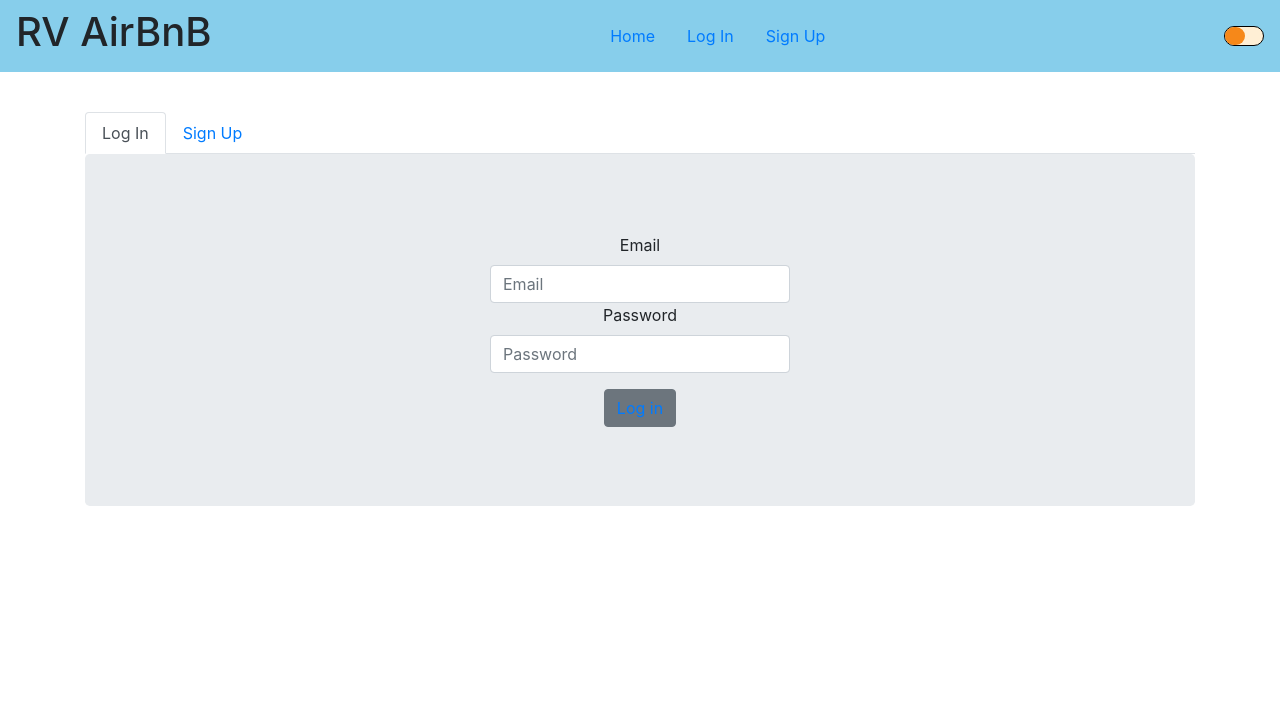
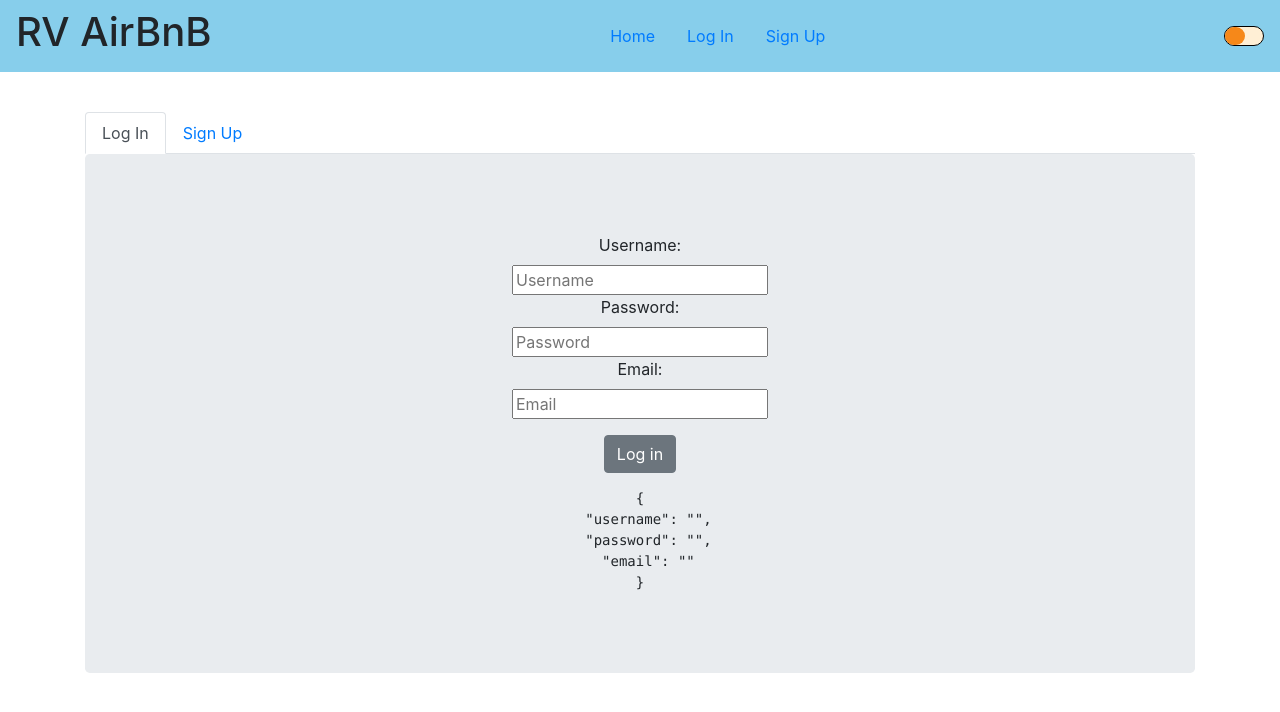
Before and after one commit to BW-FT-AirBNB2-Jackie/front-end, a React (Create React App) app: page /auth in a window 1280 px wide. Shown: the top 712 px of the page. Built offline with nearby package versions, Linux system fonts and the light colour scheme.

Commit message:
Improved the login by connecting it to test data from back-end.  information can be entered and form reset upon submission.

```diff
--- a/package.json
+++ b/package.json
@@ -8,12 +8,14 @@
     "@testing-library/user-event": "^7.1.2",
     "axios": "^0.19.2",
     "bootstrap": "^4.4.1",
+    "formik": "^2.1.4",
     "react": "^16.13.0",
     "react-dom": "^16.13.0",
     "react-router-dom": "^5.1.2",
     "react-scripts": "3.4.0",
     "reactstrap": "^8.4.1",
-    "styled-components": "^5.0.1"
+    "styled-components": "^5.0.1",
+    "yup": "^0.28.1"
   },
   "scripts": {
     "start": "react-scripts start",
--- a/src/App.js
+++ b/src/App.js
@@ -5,6 +5,7 @@ import Auth from './components/Auth';
 import Home from './components/Home';
 import {BrowserRouter as Router, Route } from 'react-router-dom'
 import CreateListing from './components/CreateListing'
+import BrowseListings from './components/BrowseListings';
 
 function App() {
   return (
@@ -15,6 +16,7 @@ function App() {
      <Route exact path='/auth' component={ Auth } />
      <Route exact path='/' render={props => <Home {...props} />} />
      <Route exact path='/createlisting' render={props => <CreateListing {...props} />} />
+     <Route exact path='/browselistings' render={props => <BrowseListings {...props} />} />
      </Router>
     </div>
   );
--- a/src/components/BrowseListings.js
+++ b/src/components/BrowseListings.js
@@ -1,9 +1,15 @@
 import React from 'react';
+import { Form, FormGroup, Label, Input } from "reactstrap";
 
 const BrowseListings = (props) => {
     return (
         <div>
-
+            <Form className="login-form">
+                <FormGroup>
+                    <Label>Search Listings</Label>
+                    <Input type="text" placeholder="Search By Location"></Input>
+                </FormGroup>
+            </Form>
         </div>
 
         );
--- a/src/components/CreateListing.js
+++ b/src/components/CreateListing.js
@@ -1,10 +1,27 @@
 import React from 'react';
+import { Button, Form, FormGroup, FormText, Label, Input } from "reactstrap";
 
 
 const CreateListing = (props) => {
+    console.log(props);
     return (
         <div>
-
+        <Form className="login-form">
+            <FormGroup>
+                <Label>Location</Label>
+                <Input type="text" name="location" placeholder="Location"/>
+                <Label>Description</Label>
+                <Input type="textarea" name="description" placeholder="Description"/>
+                <Label>Price Per Day</Label>
+        <       Input type="text" name="price" placeholder=" Price Per Day"/>
+                <Label>Image</Label>
+                <Input type="file" name="image" placeholder="Description"/>
+                <FormText color="muted">
+                Please upload a picture of your location you plan to list.
+                </FormText>
+            </FormGroup>
+            <Button type="submit">Create Listing</Button>
+        </Form>
         </div>
         );
     }
--- a/src/components/Login.js
+++ b/src/components/Login.js
@@ -1,26 +1,76 @@
-import React from 'react';
-import { Button, Form, FormGroup, Label, Input } from "reactstrap";
-import { Link } from "react-router-dom";
+import { Button, Form, FormGroup, Label } from "reactstrap";
+import React, { useState, useEffect } from "react";
+import { Field, withFormik } from "formik";
+import * as Yup from 'yup';
+import axios from "axios";
 
 
-const Login = (props) => {
+
+const Login = ({ values, errors, touched, status }) => {
+
+  const [login, setLogin] = useState([]);
+
+  useEffect(() => {
+    console.log("status has changed", status);
+    status && setLogin(login => [...login, status])
+  }, [status]);
+
   return (
 <div>
-    <Form className="login-form">
+    <Form  className="login-form">
       <FormGroup>
-        <Label>Email</Label>
-        <Input type="email" placeholder="Email"/>
-        <Label>Password</Label>
-        <Input type="password" placeholder="Password"/>
+        <Label>Username:</Label>
+        <Field id="username" type="text" name="username" placeholder="Username"/>
+        {touched.username && errors.username && (<p>{errors.username}</p>)}
+
+        <Label>Password:</Label>
+        <Field id="password" type="password" name="password" placeholder="Password"/>
+        {touched.password && errors.password && (<p>{errors.password}</p>)}
+        <br/>
+        <Label>Email:</Label>
+        <Field id="email" type="email" name="email" placeholder="Email"/>
+        {touched.email && errors.email && (<p>{errors.email}</p>)}
+
       </FormGroup>
-      <Button>
-        <Link to="/profile">
-        Log in
-        </Link>
-      </Button>
+      <Button type="submit">Log in</Button>
     </Form>
+    <pre>{JSON.stringify(values, null, 2)}</pre>
+        {login.map(login => (
+            <ul key ={login.id}>
+                <li>Username: {login.username}</li>
+                <li>Password: {login.password}</li>
+                <li>Email: {login.email}</li>
+            </ul>
+        ))}
 </div>
-  );
-}
+  )
+};
 
-export default Login;
+const FormikLogin = withFormik({
+  mapPropsToValues({ username, email, password }){
+      return {
+          username: username || "",
+          password: password || "",
+          email: email || ""
+
+      };
+  },
+  validationSchema: Yup.object().shape({
+      username: Yup.string().required(),
+      password: Yup.string().required(),
+      email: Yup.string().required()
+  }),
+  handleSubmit(values, { setStatus, resetForm }) {
+      console.log("submitting", values);
+      axios.post("https://rvbnb2.herokuapp.com/api/auth/landowners/login", values)
+      .then(response => {
+          console.log("success", response)
+          setStatus(response.data);
+          resetForm();
+      })
+      .catch(error => console.log(error.response));
+  }
+})(Login);
+
+
+export default FormikLogin;
```
Also changed, not shown: 1 other file (tests, documents, lock files or other folders).
